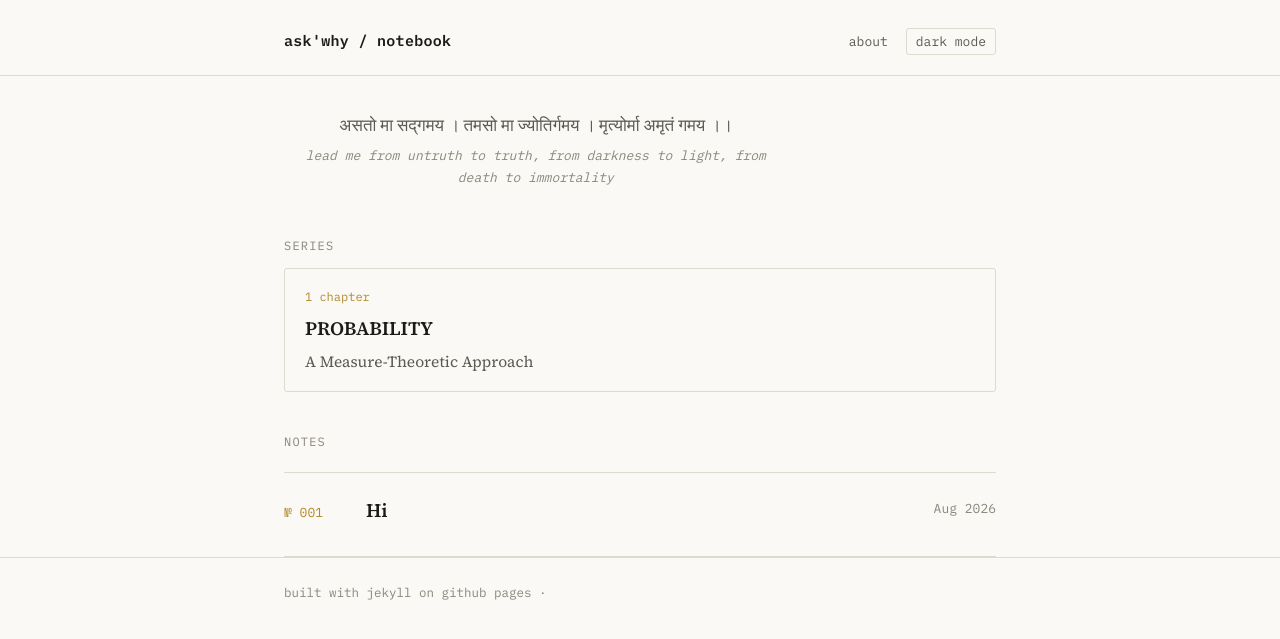
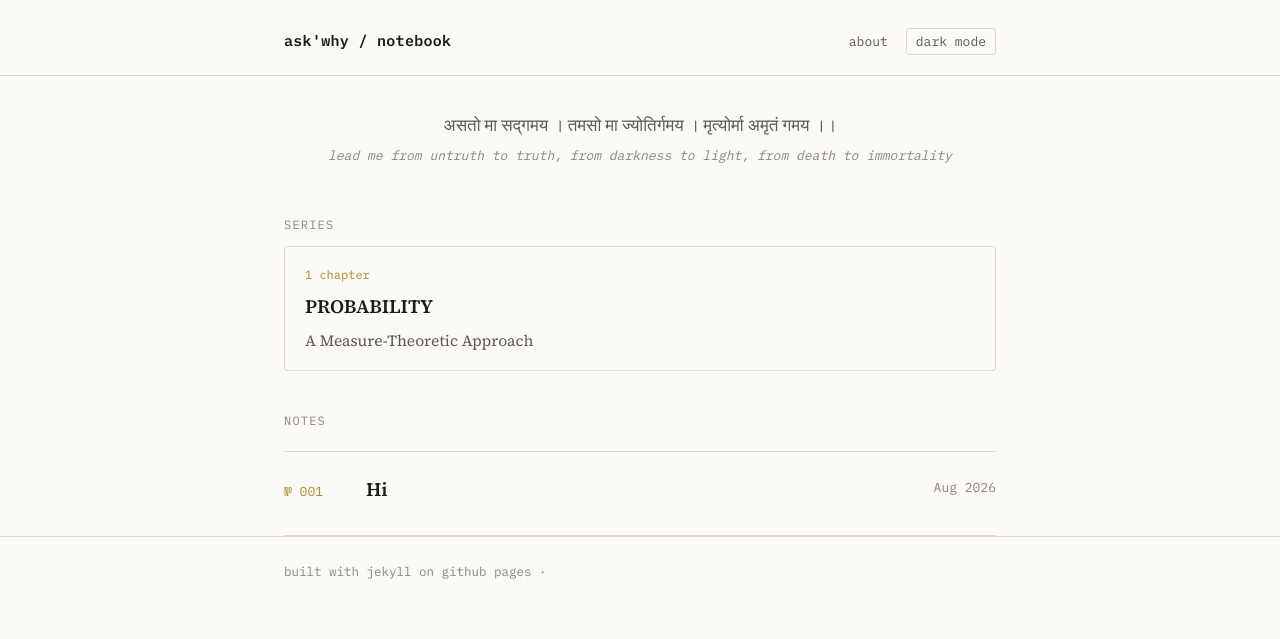
Before and after one commit to adarsh-s-kamatagi/adarsh-s-kamatagi.github.io, a Jekyll site: the page built from index.md, in a window 1280 px wide. Shown: the top 639 px of the page. Built offline with Jekyll 4.4.1, drawn with Linux system fonts in a browser that asks for light colours; nearby versions of some CDN libraries.

Commit message:
Update index.md

```diff
--- a/index.md
+++ b/index.md
@@ -2,7 +2,7 @@
 layout: default
 permalink: /
 ---
-<div class="intro" style="text-align: center; padding: 28px 0 8px;">
+<div style="text-align: center; padding: 28px 0 8px; width: 100%;">
   <p style="margin: 0 0 6px; font-size: 17px; line-height: 1.6; color: var(--ink-soft);">
     असतो मा सद्गमय । तमसो मा ज्योतिर्गमय । मृत्योर्मा अमृतं गमय ।।
   </p>
```
